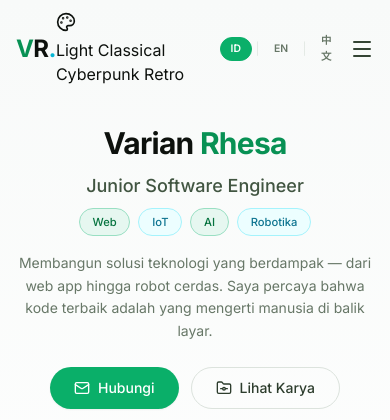
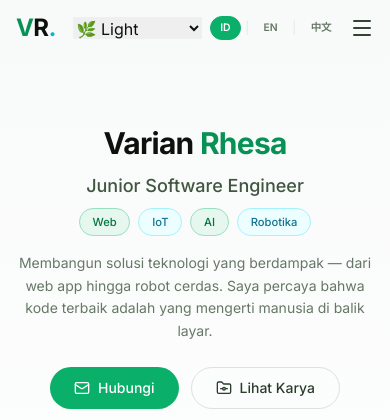
Before and after one commit to Varian719/Varian719.github.io, a PHP site: page / in a window 390 px wide. Shown: the top 420 px of the page. Run offline with PHP 8.4, Linux system fonts and the light colour scheme; some libraries are stand-ins or nearby versions.

Commit message:
update theme switcher

```diff
--- a/index.html
+++ b/index.html
@@ -565,9 +565,9 @@
 <body>
 
     <!-- ===== NAVBAR ===== -->
-   <nav id="navbar" class="fixed w-full z-50 transition-all duration-300 py-3 bg-transparent">
+  <nav id="navbar" class="fixed w-full z-50 transition-all duration-300 py-3 bg-transparent">
     <div class="max-w-7xl mx-auto px-4 sm:px-6 lg:px-8">
-        <div class="flex justify-between items-center">
+        <div class="flex justify-between items-center gap-3">
 
             <!-- Logo -->
             <a href="#home" class="flex items-center gap-2 shrink-0">
@@ -577,50 +577,31 @@
                 <span class="hidden sm:inline text-xs text-dark-400 font-mono bg-dark-50 px-2 py-0.5 rounded-full">/engineer</span>
             </a>
 
-            <!-- Desktop nav links (saja, tanpa switcher) -->
+            <!-- Desktop: nav links saja -->
             <div class="hidden md:flex items-center gap-4 lg:gap-6 text-sm">
-                <a href="#home" class="text-dark-600 hover:text-primary-600 transition-colors font-medium whitespace-nowrap" data-i18n="nav_home">Beranda</a>
-                <a href="#about" class="text-dark-600 hover:text-primary-600 transition-colors font-medium whitespace-nowrap" data-i18n="nav_about">Tentang</a>
+                <a href="#home"      class="text-dark-600 hover:text-primary-600 transition-colors font-medium whitespace-nowrap" data-i18n="nav_home">Beranda</a>
+                <a href="#about"     class="text-dark-600 hover:text-primary-600 transition-colors font-medium whitespace-nowrap" data-i18n="nav_about">Tentang</a>
                 <a href="#portfolio" class="text-dark-600 hover:text-primary-600 transition-colors font-medium whitespace-nowrap" data-i18n="nav_portfolio">Portofolio</a>
-                <a href="#resume" class="text-dark-600 hover:text-primary-600 transition-colors font-medium whitespace-nowrap" data-i18n="nav_resume">Resume</a>
-                <a href="#map" class="text-dark-600 hover:text-primary-600 transition-colors font-medium whitespace-nowrap" data-i18n="nav_map">Lokasi</a>
-                <a href="#skills" class="text-dark-600 hover:text-primary-600 transition-colors font-medium whitespace-nowrap" data-i18n="nav_skills">Keahlian</a>
+                <a href="#resume"    class="text-dark-600 hover:text-primary-600 transition-colors font-medium whitespace-nowrap" data-i18n="nav_resume">Resume</a>
+                <a href="#map"       class="text-dark-600 hover:text-primary-600 transition-colors font-medium whitespace-nowrap" data-i18n="nav_map">Lokasi</a>
+                <a href="#skills"    class="text-dark-600 hover:text-primary-600 transition-colors font-medium whitespace-nowrap" data-i18n="nav_skills">Keahlian</a>
                 <a href="#proficiency" class="text-dark-600 hover:text-primary-600 transition-colors font-medium whitespace-nowrap" data-i18n="nav_proficiency">Penguasaan</a>
                 <a href="#experience" class="text-dark-600 hover:text-primary-600 transition-colors font-medium whitespace-nowrap" data-i18n="nav_experience">Perjalanan</a>
-                <a href="#contact" class="text-dark-600 hover:text-primary-600 transition-colors font-medium whitespace-nowrap" data-i18n="nav_contact">Kontak</a>
-            </div>
-
-            <!-- RIGHT SIDE: theme switcher (always visible) + lang + mobile menu -->
+                <a href="#contact"   class="text-dark-600 hover:text-primary-600 transition-colors font-medium whitespace-nowrap" data-i18n="nav_contact">Kontak</a>
+            </div>
+
+            <!-- Right side: theme (always) + lang + hamburger -->
             <div class="flex items-center gap-2">
 
-                <!-- Theme switcher — SELALU terlihat di mobile & desktop -->
-                <div class="theme-switcher" id="themeSwitcher">
-                    <button class="theme-btn" aria-label="Change theme" aria-haspopup="true" aria-expanded="false">
-                        <svg xmlns="http://www.w3.org/2000/svg" width="20" height="20" viewBox="0 0 24 24" fill="none" stroke="currentColor" stroke-width="2" stroke-linecap="round" stroke-linejoin="round">
-                            <circle cx="13.5" cy="6.5" r=".5" fill="currentColor"/>
-                            <circle cx="17.5" cy="10.5" r=".5" fill="currentColor"/>
-                            <circle cx="8.5" cy="7.5" r=".5" fill="currentColor"/>
-                            <circle cx="6.5" cy="12.5" r=".5" fill="currentColor"/>
-                            <path d="M12 2C6.5 2 2 6.5 2 12s4.5 10 10 10c.926 0 1.648-.746 1.648-1.688 0-.437-.18-.835-.437-1.125-.29-.289-.438-.652-.438-1.125a1.64 1.64 0 0 1 1.668-1.668h1.996c3.051 0 5.555-2.503 5.555-5.554C21.965 6.012 17.461 2 12 2z"/>
-                        </svg>
-                    </button>
-                    <div class="theme-menu" role="menu">
-                        <button class="theme-option" data-theme-value="default" role="menuitem">
-                            <span class="theme-swatch swatch-default"></span><span>Light</span>
-                        </button>
-                        <button class="theme-option" data-theme-value="classical" role="menuitem">
-                            <span class="theme-swatch swatch-classical"></span><span>Classical</span>
-                        </button>
-                        <button class="theme-option" data-theme-value="cyberpunk" role="menuitem">
-                            <span class="theme-swatch swatch-cyberpunk"></span><span>Cyberpunk</span>
-                        </button>
-                        <button class="theme-option" data-theme-value="retro" role="menuitem">
-                            <span class="theme-swatch swatch-retro"></span><span>Retro</span>
-                        </button>
-                    </div>
-                </div>
-
-                <!-- Lang (desktop) -->
+                <!-- ⭐ THEME DROPDOWN — selalu terlihat mobile & desktop -->
+                <select id="themeSwitcher" class="theme-select" aria-label="Ganti tema">
+                    <option value="default">🌿 Light</option>
+                    <option value="classical">📜 Classical</option>
+                    <option value="cyberpunk">⚡ Cyberpunk</option>
+                    <option value="retro">🕹️ Retro</option>
+                </select>
+
+                <!-- Lang desktop -->
                 <span class="hidden md:flex items-center gap-1 ml-2 border-l border-dark-200 pl-3">
                     <button class="lang-btn active" data-lang="id" onclick="setLanguage('id')">ID</button>
                     <span class="lang-divider">|</span>
@@ -646,18 +627,18 @@
         </div>
     </div>
 
-    <!-- Mobile dropdown menu (tetap sama) -->
+    <!-- Mobile menu -->
     <div id="mobile-menu" class="hidden md:hidden bg-white/98 backdrop-blur-sm border-b border-dark-100 w-full shadow-sm">
         <div class="px-4 py-3 space-y-1">
-            <a href="#home" class="block px-3 py-2.5 text-sm text-dark-600 hover:text-primary-600 hover:bg-primary-50 rounded-lg" data-i18n="nav_home">Beranda</a>
-            <a href="#about" class="block px-3 py-2.5 text-sm text-dark-600 hover:text-primary-600 hover:bg-primary-50 rounded-lg" data-i18n="nav_about">Tentang</a>
+            <a href="#home"      class="block px-3 py-2.5 text-sm text-dark-600 hover:text-primary-600 hover:bg-primary-50 rounded-lg" data-i18n="nav_home">Beranda</a>
+            <a href="#about"     class="block px-3 py-2.5 text-sm text-dark-600 hover:text-primary-600 hover:bg-primary-50 rounded-lg" data-i18n="nav_about">Tentang</a>
             <a href="#portfolio" class="block px-3 py-2.5 text-sm text-dark-600 hover:text-primary-600 hover:bg-primary-50 rounded-lg" data-i18n="nav_portfolio">Portofolio</a>
-            <a href="#resume" class="block px-3 py-2.5 text-sm text-dark-600 hover:text-primary-600 hover:bg-primary-50 rounded-lg" data-i18n="nav_resume">Resume</a>
-            <a href="#map" class="block px-3 py-2.5 text-sm text-dark-600 hover:text-primary-600 hover:bg-primary-50 rounded-lg" data-i18n="nav_map">Lokasi</a>
-            <a href="#skills" class="block px-3 py-2.5 text-sm text-dark-600 hover:text-primary-600 hover:bg-primary-50 rounded-lg" data-i18n="nav_skills">Keahlian</a>
+            <a href="#resume"    class="block px-3 py-2.5 text-sm text-dark-600 hover:text-primary-600 hover:bg-primary-50 rounded-lg" data-i18n="nav_resume">Resume</a>
+            <a href="#map"       class="block px-3 py-2.5 text-sm text-dark-600 hover:text-primary-600 hover:bg-primary-50 rounded-lg" data-i18n="nav_map">Lokasi</a>
+            <a href="#skills"    class="block px-3 py-2.5 text-sm text-dark-600 hover:text-primary-600 hover:bg-primary-50 rounded-lg" data-i18n="nav_skills">Keahlian</a>
             <a href="#proficiency" class="block px-3 py-2.5 text-sm text-dark-600 hover:text-primary-600 hover:bg-primary-50 rounded-lg" data-i18n="nav_proficiency">Penguasaan</a>
             <a href="#experience" class="block px-3 py-2.5 text-sm text-dark-600 hover:text-primary-600 hover:bg-primary-50 rounded-lg" data-i18n="nav_experience">Perjalanan</a>
-            <a href="#contact" class="block px-3 py-2.5 text-sm text-dark-600 hover:text-primary-600 hover:bg-primary-50 rounded-lg" data-i18n="nav_contact">Kontak</a>
+            <a href="#contact"   class="block px-3 py-2.5 text-sm text-dark-600 hover:text-primary-600 hover:bg-primary-50 rounded-lg" data-i18n="nav_contact">Kontak</a>
         </div>
     </div>
 </nav>
--- a/theme-switcher.js
+++ b/theme-switcher.js
@@ -1,17 +1,11 @@
 /* ============================================================
-   THEME SWITCHER — Varian719 Portfolio
+   THEME SWITCHER — Varian719 Portfolio (native <select>)
    ============================================================ */
 (function () {
     'use strict';
 
     var STORAGE_KEY = 'v719-theme';
     var THEMES = ['default', 'classical', 'cyberpunk', 'retro'];
-  var LABELS = {
-    default: 'Light',
-    classical: 'Classical',
-    cyberpunk: 'Cyberpunk',
-    retro: 'Retro'
-  };
 
     function getStored() {
         try {
@@ -20,60 +14,36 @@
         } catch (e) { return null; }
     }
 
-  function setTheme(theme) {
+    function applyTheme(theme, persist) {
         if (THEMES.indexOf(theme) === -1) theme = 'default';
         document.documentElement.setAttribute('data-theme', theme);
+
+        if (persist !== false) {
             try { localStorage.setItem(STORAGE_KEY, theme); } catch (e) {}
-
-    document.querySelectorAll('.theme-option').forEach(function (el) {
-      el.classList.toggle('active', el.dataset.themeValue === theme);
-    });
-
-    var btn = document.querySelector('.theme-btn');
-    if (btn) {
-      btn.setAttribute('aria-label', 'Theme: ' + LABELS[theme]);
-      btn.title = LABELS[theme];
         }
 
-    window.dispatchEvent(new CustomEvent('themechange', { detail: { theme: theme } }));
+        // Sync select value
+        var sel = document.getElementById('themeSwitcher');
+        if (sel && sel.value !== theme) sel.value = theme;
+
+        window.dispatchEvent(new CustomEvent('themechange', {
+            detail: { theme: theme }
+        }));
     }
 
-  /* Apply immediately — avoid FOUC */
-  setTheme(getStored() || 'default');
+    /* Apply sebelum DOM siap — cegah FOUC */
+    applyTheme(getStored() || 'default', false);
 
-  /* Wire after DOM ready */
+    /* Wire setelah DOM siap */
     document.addEventListener('DOMContentLoaded', function () {
-    var switcher = document.getElementById('themeSwitcher');
-    if (!switcher) return;
+        var sel = document.getElementById('themeSwitcher');
+        if (!sel) return;
 
-    var btn = switcher.querySelector('.theme-btn');
+        // Pastikan select menampilkan nilai saat ini
+        sel.value = document.documentElement.getAttribute('data-theme') || 'default';
 
-    switcher.querySelectorAll('.theme-option').forEach(function (opt) {
-      opt.addEventListener('click', function () {
-        setTheme(this.dataset.themeValue);
-        switcher.classList.remove('open');
-        btn.setAttribute('aria-expanded', 'false');
-      });
-    });
-
-    btn.addEventListener('click', function (e) {
-      e.stopPropagation();
-      var open = switcher.classList.toggle('open');
-      btn.setAttribute('aria-expanded', String(open));
-    });
-
-    document.addEventListener('click', function () {
-      if (switcher.classList.contains('open')) {
-        switcher.classList.remove('open');
-        btn.setAttribute('aria-expanded', 'false');
-      }
-    });
-
-    document.addEventListener('keydown', function (e) {
-      if (e.key === 'Escape') {
-        switcher.classList.remove('open');
-        btn.setAttribute('aria-expanded', 'false');
-      }
+        sel.addEventListener('change', function () {
+            applyTheme(this.value, true);
         });
     });
 })();
```
Also changed, not shown: theme.css (+65 -0 lines). Lines whose indentation alone changed are shown as unchanged.
